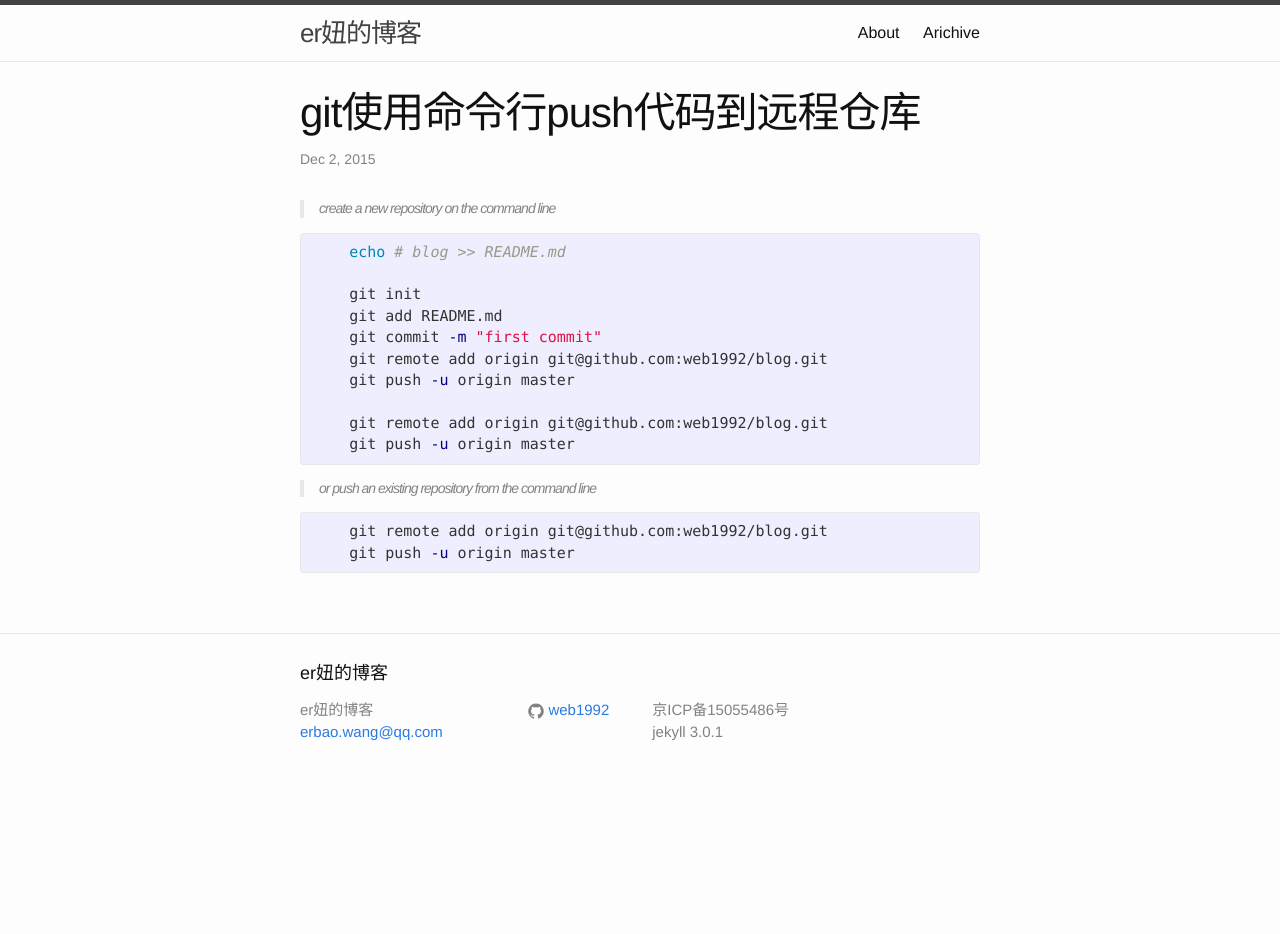
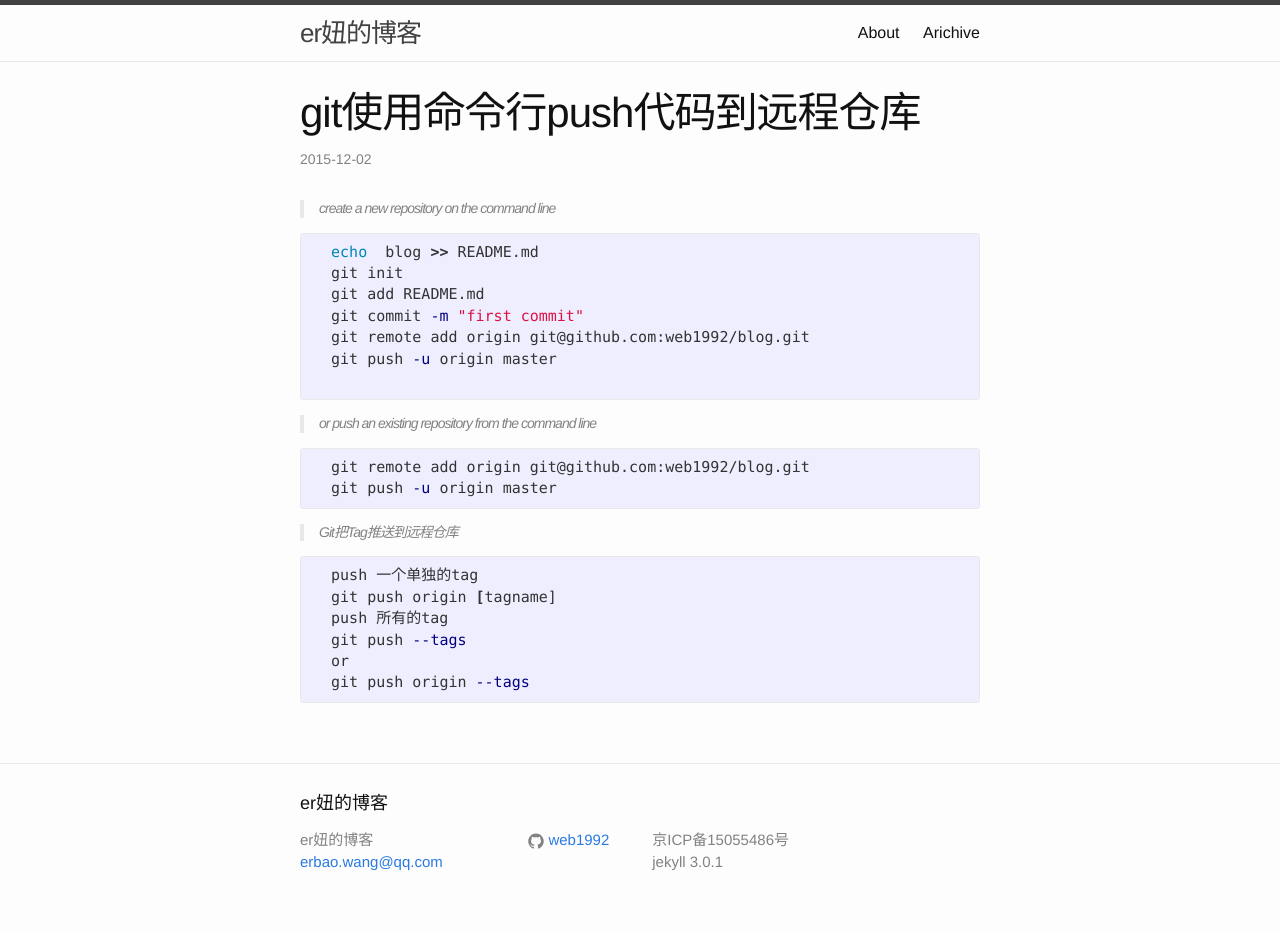
Before and after one commit to web1992/web1992, a Jekyll site: the page built from _posts/2015-12-02-git-add-remote-config.markdown, in a window 1280 px wide. Built offline with Jekyll 4.4.1, drawn with Linux system fonts in a browser that asks for light colours; before the commit the page ends 900 px from its top, so only the background shows below that.

Commit message:
add git push tags(新增git push tag的方法)

```diff
--- a/_config.yml
+++ b/_config.yml
@@ -12,6 +12,8 @@ baseurl: "" # the subpath of your site, e.g. /blog
 url: "http://web1992.cn" # the base hostname & protocol for your site
 #twitter_username: web1992
 github_username:  web1992
-description: "京ICP备15055486号<br /> jekyll 3.0.1"
+description: "京ICP备15055486号<br />
+	      jekyll 3.0.1<br />
+"
 # Build settings
 markdown: kramdown
--- a/_includes/footer.html
+++ b/_includes/footer.html
@@ -31,6 +31,7 @@
       <div class="footer-col footer-col-3">
         <p>{{ site.description }}</p>
       </div>
+
     </div>
 
   </div>
--- /dev/null
+++ b/_includes/friend.html
@@ -0,0 +1 @@
+<a href="www.mycgx.com"><span class="username">小鱼</span></a>
--- a/_layouts/post.html
+++ b/_layouts/post.html
@@ -5,7 +5,7 @@ layout: default
 
   <header class="post-header">
     <h1 class="post-title" itemprop="name headline">{{ page.title }}</h1>
-    <p class="post-meta"><time datetime="{{ page.date | date_to_xmlschema }}" itemprop="datePublished">{{ page.date | date: "%b %-d, %Y" }}</time>{% if page.author %} • <span itemprop="author" itemscope itemtype="http://schema.org/Person"><span itemprop="name">{{ page.author }}</span></span>{% endif %}</p>
+    <p class="post-meta"><time datetime="{{ page.date | date_to_xmlschema }}" itemprop="datePublished">{{ page.date | date: "%Y-%m-%d" }}</time>{% if page.author %} • <span itemprop="author" itemscope itemtype="http://schema.org/Person"><span itemprop="name">{{ page.author }}</span></span>{% endif %}</p>
   </header>
 
   <div class="post-content" itemprop="articleBody">
--- a/_posts/2015-11-22-every-day.markdown
+++ b/_posts/2015-11-22-every-day.markdown
@@ -4,6 +4,7 @@ title:  "三省"
 date:  2015-11-22 22:51:00 +0800
 categories: life
 tags: life
+author: web1992
 ---
 
 专注眼下
--- a/_posts/2015-12-02-git-add-remote-config.markdown
+++ b/_posts/2015-12-02-git-add-remote-config.markdown
@@ -10,20 +10,28 @@ tags: git
 > create a new repository on the command line
 
 {% highlight sh %}
-    echo # blog >> README.md
-    git init
-    git add README.md
-    git commit -m "first commit"
-    git remote add origin git@github.com:web1992/blog.git
-    git push -u origin master
+  echo  blog >> README.md
+  git init
+  git add README.md
+  git commit -m "first commit"
+  git remote add origin git@github.com:web1992/blog.git
+  git push -u origin master
 
-    git remote add origin git@github.com:web1992/blog.git
-    git push -u origin master
 {% endhighlight %}
 
 > or push an existing repository from the command line
 
 {% highlight sh %}
-    git remote add origin git@github.com:web1992/blog.git
-    git push -u origin master
+  git remote add origin git@github.com:web1992/blog.git
+  git push -u origin master
 {% endhighlight %}
+
+> Git把Tag推送到远程仓库
+{% highlight sh %}
+  push 一个单独的tag
+  git push origin [tagname]
+  push 所有的tag
+  git push --tags
+  or
+  git push origin --tags
+{% endhighlight %}
```
Also changed, not shown: _includes/archive.md (added, +50 -0 lines).
